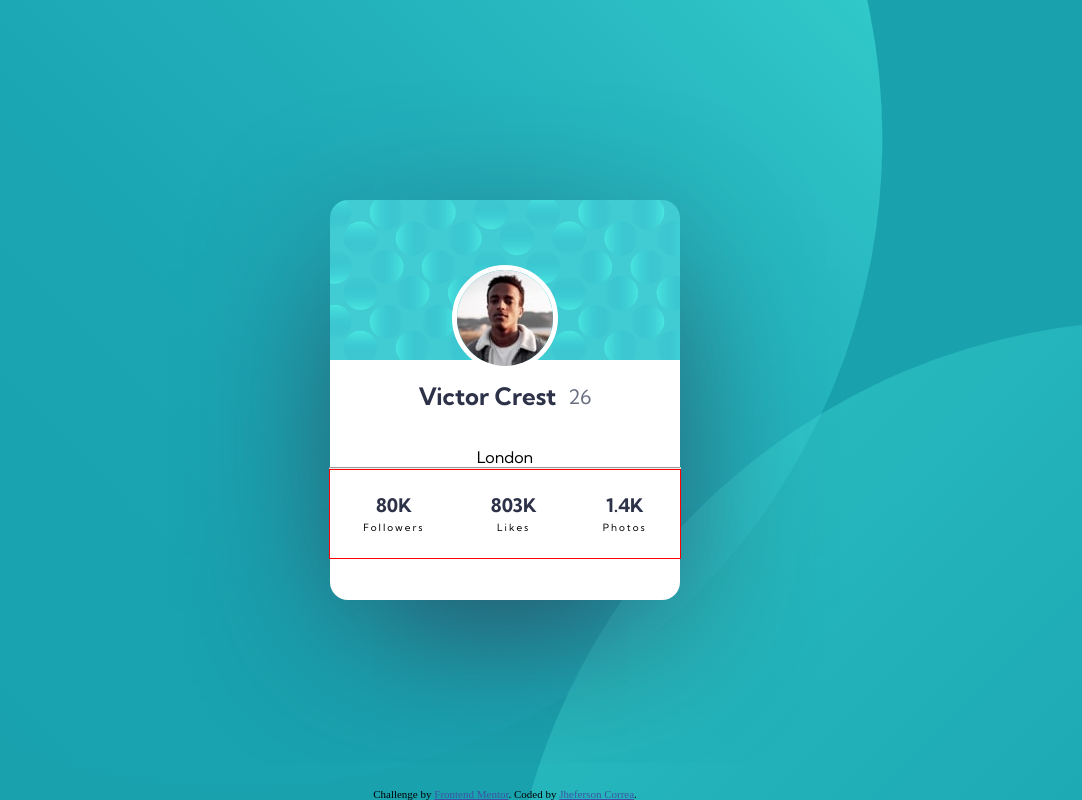
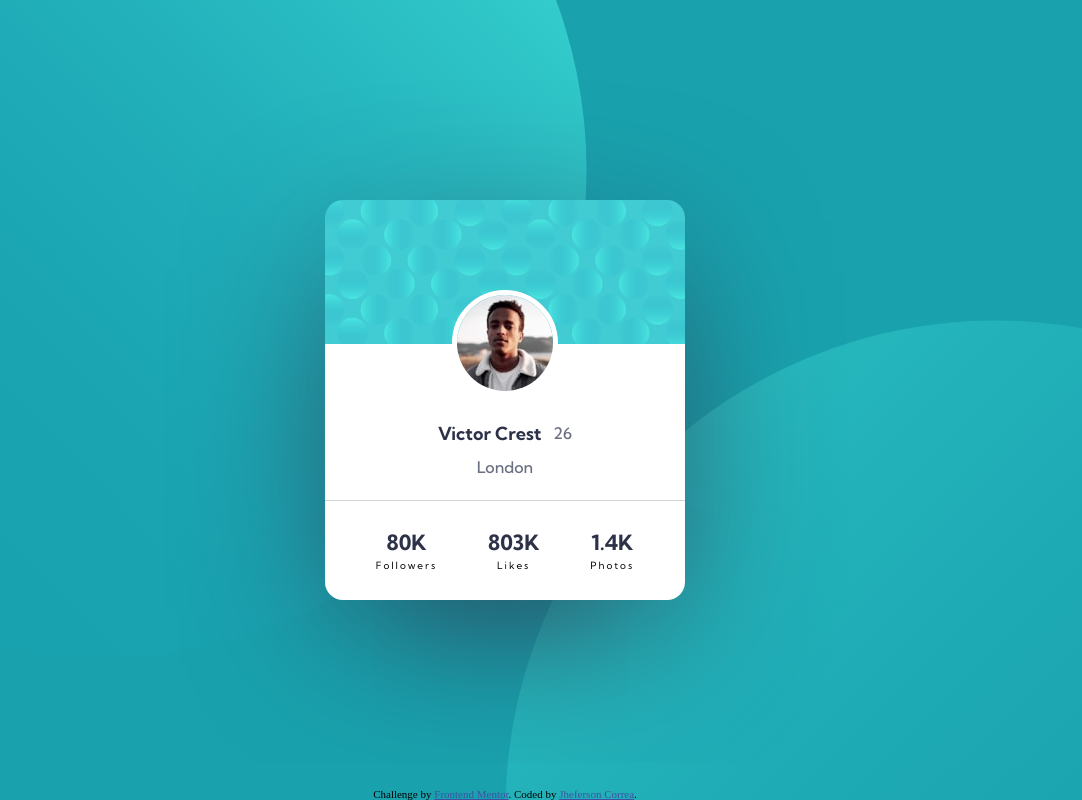
Before and after one commit to imjheef/profile-card-component-main, a plain HTML site: page index.html in a window 1280 px wide. Shown: the whole page, without its empty margins (135-1217 px from the left). Drawn offline with Linux system fonts and the light colour scheme.

Commit message:
finished desktop layout

```diff
--- a/index.html
+++ b/index.html
@@ -38,24 +38,24 @@
 				<div class="info">
 					<h1>Victor Crest</h1>
 					<p>26</p>
+					<p>London</p>
 				</div>
-				<p>London</p>
-				<hr />
-				<section class="stats">
-					<div>
+				<!-- <hr /> -->
+				<div class="stats">
+					<div class="stats-item">
 						<h1>80K</h1>
 						<p>Followers</p>
 					</div>
 
-					<div>
+					<div class="stats-item">
 						<h1>803K</h1>
 						<p>Likes</p>
 					</div>
-					<div>
+					<div class="stats-item">
 						<h1>1.4K</h1>
 						<p>Photos</p>
 					</div>
-				</section>
+				</div>
 			</section>
 		</main>
 
--- a/style.css
+++ b/style.css
@@ -8,6 +8,7 @@
 * {
 	padding: 0;
 	margin: 0;
+	box-sizing: border-box;
 	justify-content: center;
 	align-items: center;
 }
@@ -19,54 +20,57 @@ body {
 	height: 100vh;
 	background: url(./images/bg-pattern-top.svg) no-repeat,
 		url(./images/bg-pattern-bottom.svg) no-repeat;
-	background-position: -22vw -64vh, 50vw 40vh;
+	background-position: -20vw -40vh, 50vw 40vh;
 	background-color: hsl(185, 75%, 39%);
-	background-size: 1300px, 1300px;
-}
-
-.profile-img {
-	position: relative;
-	top: 24px;
-	border: solid 5px white;
-	border-radius: 100px;
-	margin-bottom: 22px;
 }
 
 .card {
 	display: flex;
 	flex-direction: column;
+	justify-content: space-between;
 	height: 400px;
-	width: 350px;
+	width: 360px;
+	font-family: 'Kumbh Sans', sans-serif;
 	background-image: url(./images/bg-pattern-card.svg);
+	background-size: contain;
 	background-repeat: no-repeat;
 	background-color: white;
-	background-size: 400px;
 	border-radius: 18px;
 	box-shadow: var(--very-dark-desaturated-blue) 0px 40px 160px -30px;
-	font-family: 'Kumbh Sans', sans-serif;
+}
+
+.profile-img {
+	position: relative;
+	top: 90px;
+	border: solid 5px white;
+	border-radius: 100px;
+	margin-bottom: 2px;
 }
 
 .info {
 	display: flex;
+	flex-wrap: wrap;
+	font-size: 12px;
+	width: 150px;
 	gap: 12px;
+	margin-top: 90px;
 	color: var(--very-dark-desaturated-blue);
-	padding: 12px 0;
-	margin-bottom: 24px;
 }
 
 .info p {
+	font-size: 16px;
+	font-weight: 500;
 	color: var(--dark-grayish-blue);
-	font-size: 20px;
 }
 
 .stats {
 	display: flex;
+	justify-content: space-evenly;
+	text-align: center;
+	font-size: 14px;
+	height: 100px;
 	width: 100%;
-	padding: 24px 0;
-	/* height: ; */
-	border: red solid 1px;
-	justify-content: space-around;
-	text-align: center;
+	border-top: 1px solid lightgray;
 }
 
 .stats h1 {
@@ -81,11 +85,6 @@ body {
 	letter-spacing: 2px;
 }
 
-hr {
-	width: 100%;
-	color: var(--dark-gray);
-}
-
 /* <!-- Feel free to remove these styles or customise in your own stylesheet 👍 --> */
 .attribution {
 	position: absolute;
```
